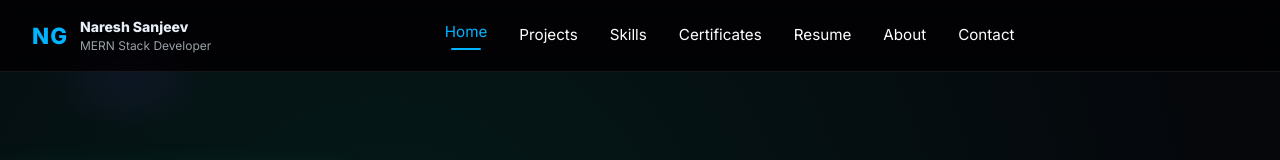
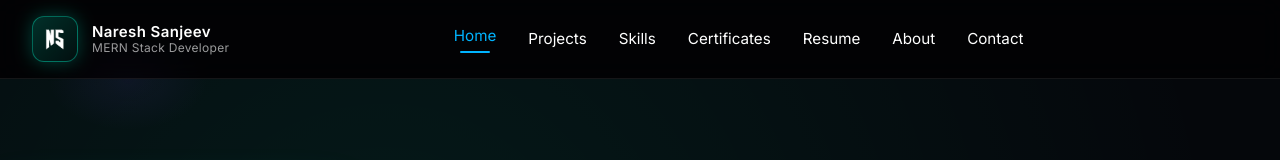
Before and after one commit to naresh043/Naresh_Portfolio, a React (Vite) app: page / in a window 1280 px wide. Shown: the top 160 px of the page. Built offline with nearby package versions, Linux system fonts and the light colour scheme.

Commit message:
Refactor code structure for improved readability and maintainability

```diff
--- a/index.html
+++ b/index.html
@@ -3,10 +3,11 @@
 <head>
   <meta charset="utf-8" />
   <meta name="viewport" content="width=device-width, initial-scale=1.0" />
-  <title>Naresh Sanjeev— Portfolio</title>
+  <title>Naresh Sanjeev Portfolio</title>
   <link rel="preconnect" href="https://fonts.googleapis.com">
   <link rel="preconnect" href="https://fonts.gstatic.com" crossorigin>
   <link href="https://fonts.googleapis.com/css2?family=Inter:wght@300;400;600;800&display=swap" rel="stylesheet">
+  <link rel="icon" type="image/svg+xml" href="./assets/authy-svgrepo-com.svg" />
 </head>
 <body>
   <div id="root"></div>
--- a/src/components/Navbar.jsx
+++ b/src/components/Navbar.jsx
@@ -224,11 +224,10 @@
 //   );
 // }
 
-
-
 import React, { useState, useEffect, useRef } from "react";
 import { NavLink } from "react-router-dom";
 import { motion, AnimatePresence } from "framer-motion";
+import logo from "../../assets/p_logo.png";
 
 /* ================= NAV LINKS ================= */
 
@@ -280,26 +279,73 @@ export default function Navbar() {
         }}
       >
         {/* ================= LOGO ================= */}
-        <div style={{ display: "flex", alignItems: "center", gap: 12 }}>
+        <div
+          style={{
+            display: "flex",
+            alignItems: "center",
+            gap: 14,
+            cursor: "pointer",
+          }}
+        >
+          {/* LOGO */}
           <motion.div
-            initial={{ scale: 0 }}
-            animate={{ scale: 1 }}
-            transition={{ type: "spring", stiffness: 200 }}
+            initial={{ scale: 0.6, opacity: 0 }}
+            animate={{ scale: 1, opacity: 1 }}
+            transition={{ type: "spring", stiffness: 180, damping: 12 }}
+            whileHover={{ scale: 1.08 }}
             style={{
-              fontWeight: 800,
-              fontSize: "1.4rem",
-              color: "var(--accent)",
-              letterSpacing: "1px",
+              width: 46,
+              height: 46,
+              display: "flex",
+              alignItems: "center",
+              justifyContent: "center",
+              borderRadius: "12px",
+              background:
+                "linear-gradient(135deg, rgba(0,255,213,0.18), rgba(0,255,213,0.05))",
+              border: "1px solid rgba(0,255,213,0.35)",
+              boxShadow: "0 0 18px rgba(0,255,213,0.25)",
+              flexShrink: 0,
             }}
           >
-            NG
+            <img
+              src={logo}
+              alt="Naresh Sanjeev Logo"
+              style={{
+                width: 26,
+                height: 26,
+                objectFit: "contain",
+              }}
+            />
           </motion.div>
 
-          <div style={{ display: "flex", flexDirection: "column" }}>
-            <h1 style={{ margin: 0, fontSize: 14 }}>
+          {/* TEXT */}
+          <div
+            style={{
+              display: "flex",
+              flexDirection: "column",
+              lineHeight: 1.15,
+            }}
+          >
+            <h1
+              style={{
+                margin: 0,
+                fontSize: 15,
+                fontWeight: 600,
+                color: "#fff",
+                letterSpacing: "0.4px",
+              }}
+            >
               Naresh Sanjeev
             </h1>
-            <span style={{ fontSize: 12, color: "var(--muted)" }}>
+
+            <span
+              style={{
+                fontSize: 12,
+                color: "rgba(255,255,255,0.6)",
+                fontWeight: 500,
+                letterSpacing: "0.3px",
+              }}
+            >
               MERN Stack Developer
             </span>
           </div>
```
Also changed, not shown: assets/authy-svgrepo-com.svg (added), assets/p_logo.png (added).
